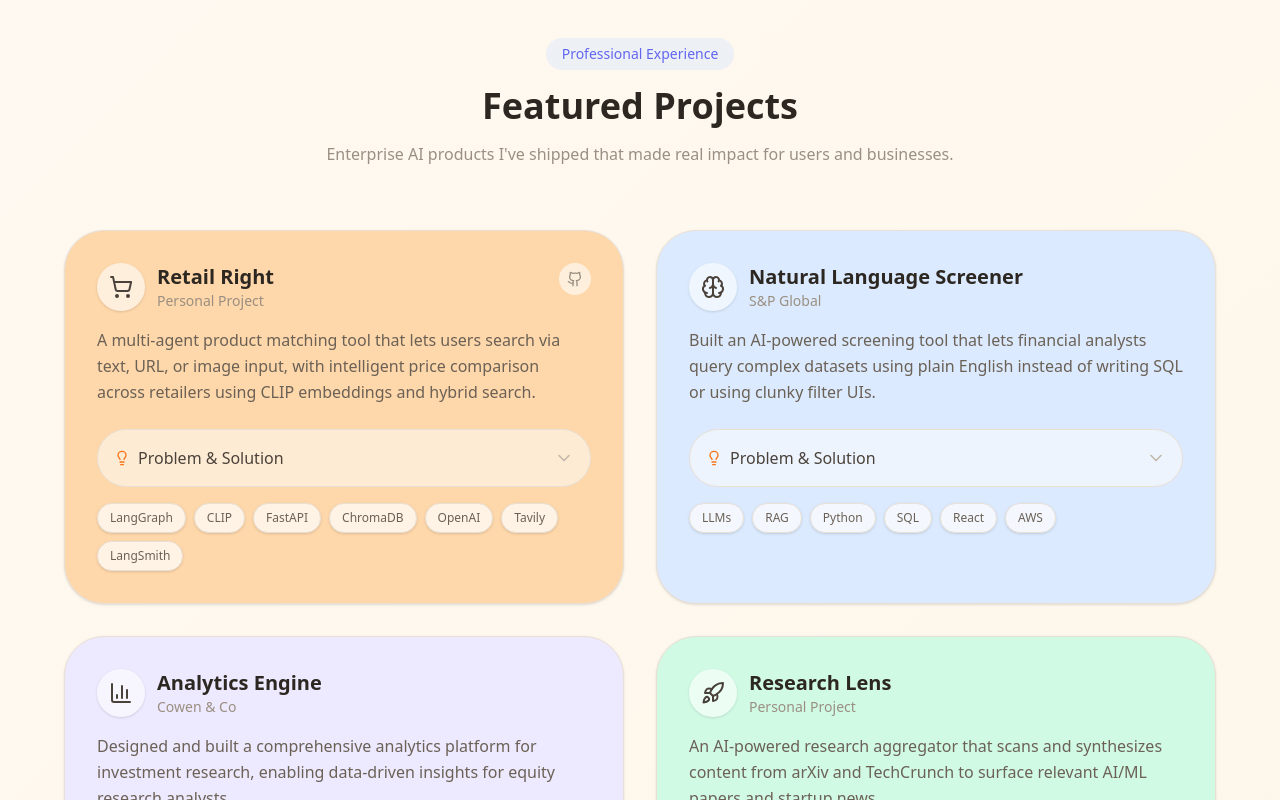
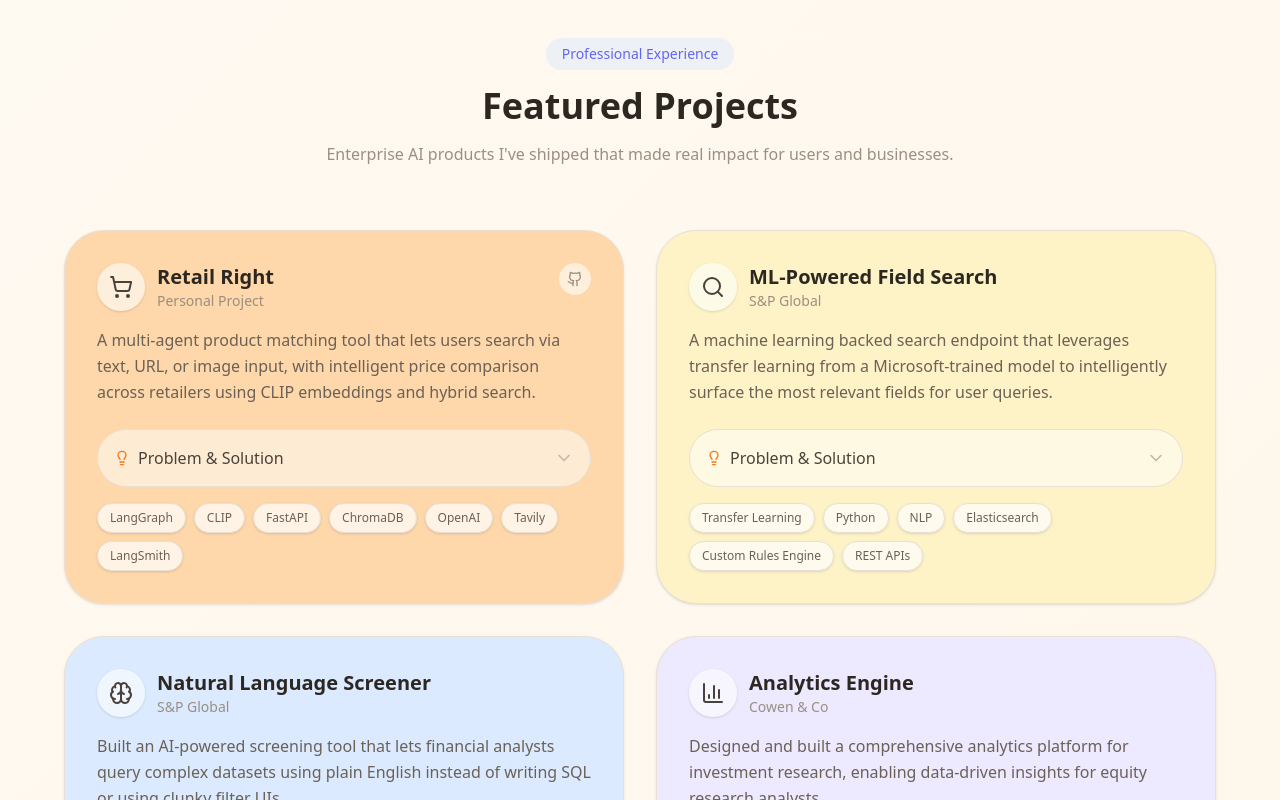
Before and after one commit to zeus1292/akshay.io, a Next.js app: page / in a window 1280 px wide. Shown: the part 2000-2800 px from the top of the page. Built offline with nearby package versions, Linux system fonts and the light colour scheme.

Commit message:
Add ML search project details

```diff
--- a/src/components/ProjectGallery.tsx
+++ b/src/components/ProjectGallery.tsx
@@ -16,6 +16,7 @@
   Users,
   Zap,
   ShoppingCart,
+  Search,
 } from "lucide-react";
 
 interface ProjectGalleryProps {
@@ -55,6 +56,22 @@
     color: "bg-pastel-peach",
     icon: ShoppingCart,
     links: { github: "https://github.com/zeus1292/price_compare" },
+  },
+  {
+    id: "ml-field-search",
+    title: "ML-Powered Field Search",
+    subtitle: "S&P Global",
+    description:
+      "A machine learning backed search endpoint that leverages transfer learning from a Microsoft-trained model to intelligently surface the most relevant fields for user queries.",
+    problem:
+      "Field search across large datasets returned generic, one-size-fits-all results, ignoring user-specific usage patterns and domain context, leading to poor relevance and slow query resolution.",
+    solution:
+      "Designed a hybrid framework combining transfer learning from a Microsoft pre-trained model with custom business rules and usage-driven intelligence to deliver profile-specific, contextually ranked field results.",
+    impact:
+      "Improved search relevance by 45% and query performance by 50%, enabling faster and more accurate data discovery across analyst workflows",
+    techStack: ["Transfer Learning", "Python", "NLP", "Elasticsearch", "Custom Rules Engine", "REST APIs"],
+    color: "bg-pastel-yellow",
+    icon: Search,
   },
   {
     id: "natural-language-screener",
```
Also changed, not shown: 1 other file (tests, documents, lock files or other folders).
